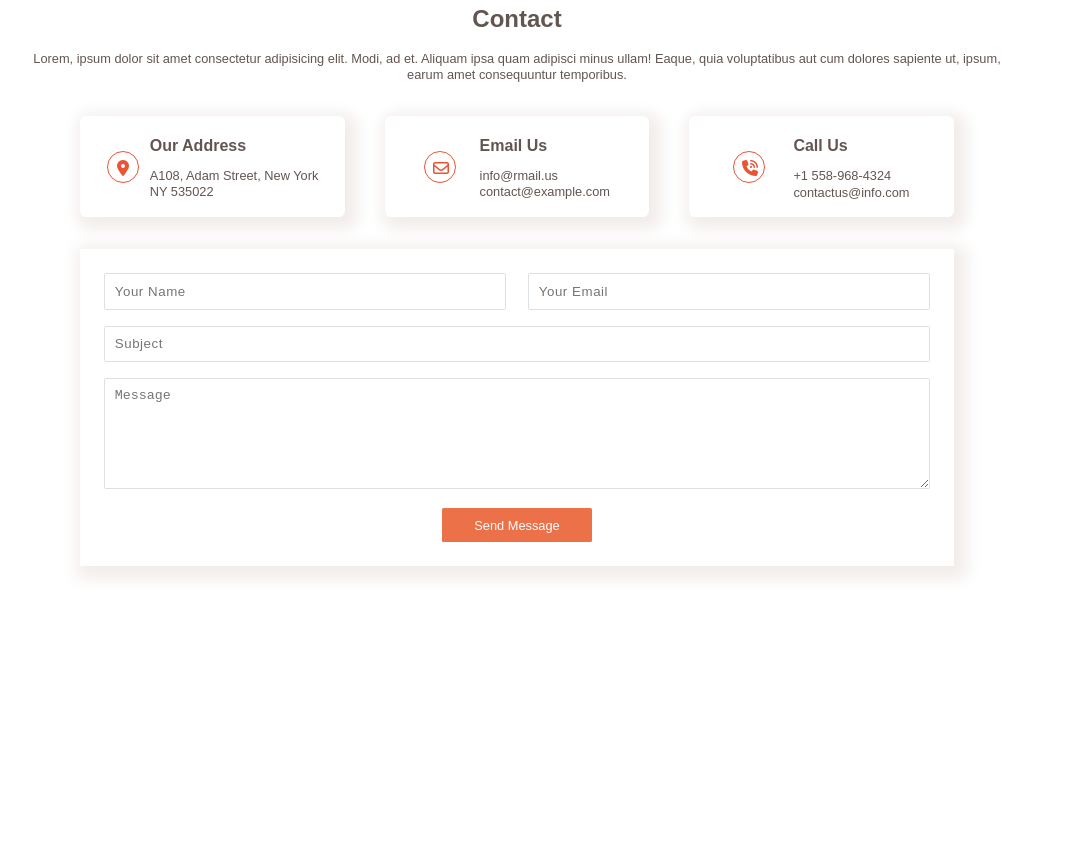
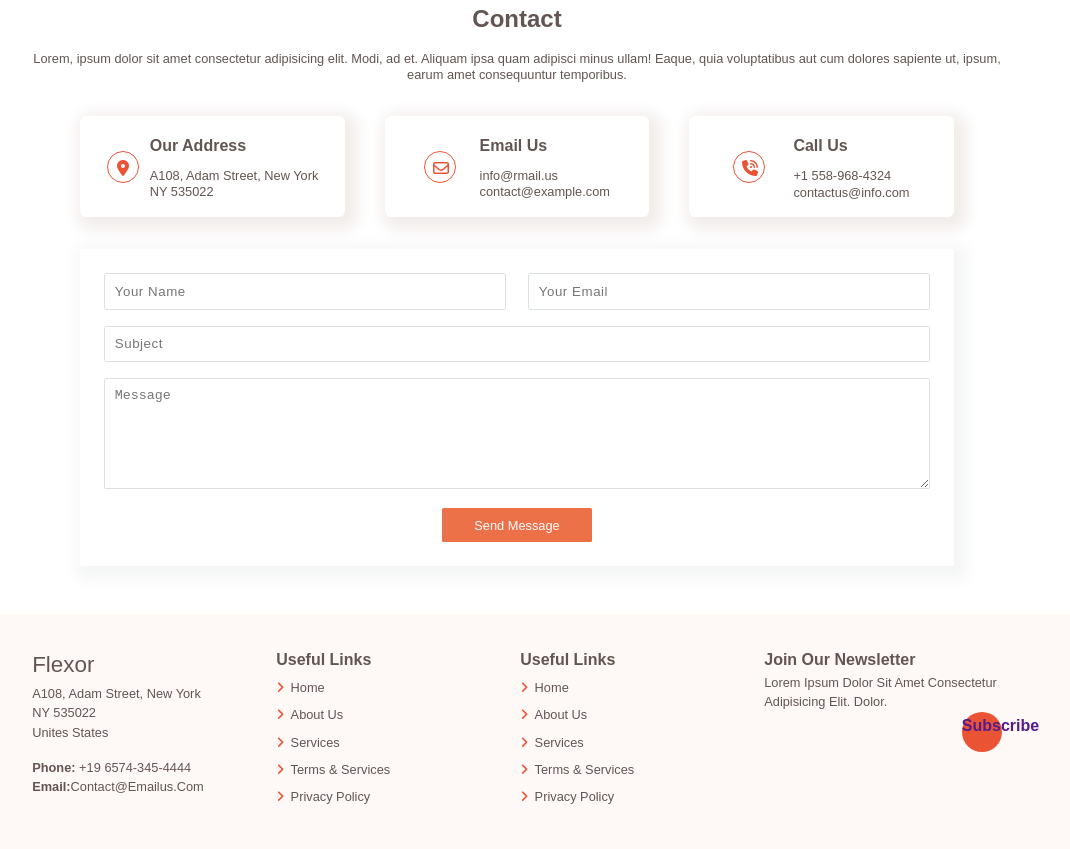
Before and after one commit to jyoti-wp/Checkpoint-4, a plain HTML site: page index.html in a window 1280 px wide. Shown: the part 6356-7205 px from the top of the page, without its empty margins (123-1193 px from the left). Before the commit the page ends 6970 px from the top, so only its background shows below. Drawn offline with Linux system fonts and the light colour scheme.

Commit message:
newsletter section update

```diff
--- a/index.html
+++ b/index.html
@@ -752,6 +752,65 @@
             </div>
         </div>
     </main>
+    <!-- Footer one -->
+    <main class="footer footer-bg">
+        <footer>
+            <div class="container flex">
+                <div class="footer-col">
+                    <div class="footer-logo">
+                        <h3>Flexor</h3>
+                        <address>A108, Adam street, new york</address>
+                        <address>NY 535022</address>
+                        <address>Unites States</address>
+                    </div>
+                    <div class="footer-email">
+                        <p><span style="font-weight: 600; font-size: 0.8rem">Phone:</span> +19 6574-345-4444</p>
+                        <p><span style="font-weight: 600; font-size: 0.8rem">Email:</span>contact@emailus.com</p>
+                    </div>
+                </div>
+                <div class="footer-col">
+                    <h3>Useful Links</h3>
+                    <div class="footer-links">
+                        <div class="footer-nav">
+                            <a href=""><i class="fa-solid fa-angle-right"></i>Home</a>
+                            <br>
+                            <a href=""><i class="fa-solid fa-angle-right"></i>About Us</a>
+                            <br>
+                            <a href=""><i class="fa-solid fa-angle-right"></i>Services</a>
+                            <br>
+                            <a href=""><i class="fa-solid fa-angle-right"></i>Terms & services</a>
+                            <br>
+                            <a href=""><i class="fa-solid fa-angle-right"></i>Privacy Policy</a>
+                        </div>
+                    </div>
+                </div>
+                <div class="footer-col">
+                    <h3>Useful Links</h3>
+                    <div class="footer-links">
+                        <div class="footer-nav">
+                            <a href=""><i class="fa-solid fa-angle-right"></i>Home</a>
+                            <br>
+                            <a href=""><i class="fa-solid fa-angle-right"></i>About Us</a>
+                            <br>
+                            <a href=""><i class="fa-solid fa-angle-right"></i>Services</a>
+                            <br>
+                            <a href=""><i class="fa-solid fa-angle-right"></i>Terms & services</a>
+                            <br>
+                            <a href=""><i class="fa-solid fa-angle-right"></i>Privacy Policy</a>
+                        </div>
+                    </div>
+                </div>
+                <div class="footer-col">
+                    <h3>Join Our Newsletter</h3>
+                    <p>Lorem ipsum dolor sit amet consectetur adipisicing elit. dolor.
+                    </p>
+                    <div class="footer-subscribe flex">
+                        <a href="" class="footer-btn"><span class="btn-sub">Subscribe</span></a>
+                    </div>
+                </div>
+            </div>
+        </footer>
+    </main>
 </body>
 
 </html>
--- a/style.css
+++ b/style.css
@@ -434,14 +434,16 @@ img {
 .team,
 .pricing,
 .faq-section,
-.contact-section {
+.contact-section,
+.footer {
     padding: 2rem 0rem;
 }
 
 .about-bg,
 .team-bg,
 .faq-bg,
-.faq-bg {
+.faq-bg,
+.footer-bg {
     background-color: var(--about-bg);
 }
 
@@ -1029,7 +1031,7 @@ img {
 .contact-form {
     padding: 1.5rem;
     grid-area: form;
-    box-shadow: 5px 5px 15px 8px #f2edeb;
+    box-shadow: 5px 5px 15px 8px #f4f5f5;
 }
 
 .row-box50 {
@@ -1075,3 +1077,65 @@ img {
     font-weight: 400;
     font-size: 0.8rem;
 }
+
+/* Footer main  */
+
+.footer .flex {
+    align-items: flex-start;
+}
+
+.footer-logo h3,
+.footer-col {
+    font-size: 1.4rem;
+    font-weight: 400;
+    text-transform: capitalize;
+    line-height: 1.7;
+}
+
+.footer-logo address,
+.footer-email,
+.footer-nav a,
+.footer-col p {
+    color: var(--heading);
+    font-size: 0.8rem;
+    font-weight: 100;
+    line-height: 1.5;
+    text-align: start;
+    text-transform: capitalize;
+}
+
+.footer-nav i {
+    color: var(--active);
+    margin-right: 0.4rem;
+}
+
+.footer-email {
+    margin-top: 1rem;
+}
+
+.footer-col {
+    width: 24.5%;
+    font-size: 1rem;
+    color: var(--heading);
+    line-height: 1.7;
+    font-weight: 600;
+    text-align: start;
+    text-transform: capitalize;
+    margin-bottom: 0.5rem;
+}
+
+.footer-subscribe {
+    position: relative;
+}
+
+.btn-sub {
+    position: absolute;
+    right: 0;
+    top: 0;
+    width: 2.5rem;
+    height: 2.5rem;
+    background-color: var(--active);
+    border-radius: 50%;
+    transition: 0.5s ease-in-out;
+    text-align: center;
+}
```
Also changed, not shown: 1 other file.
